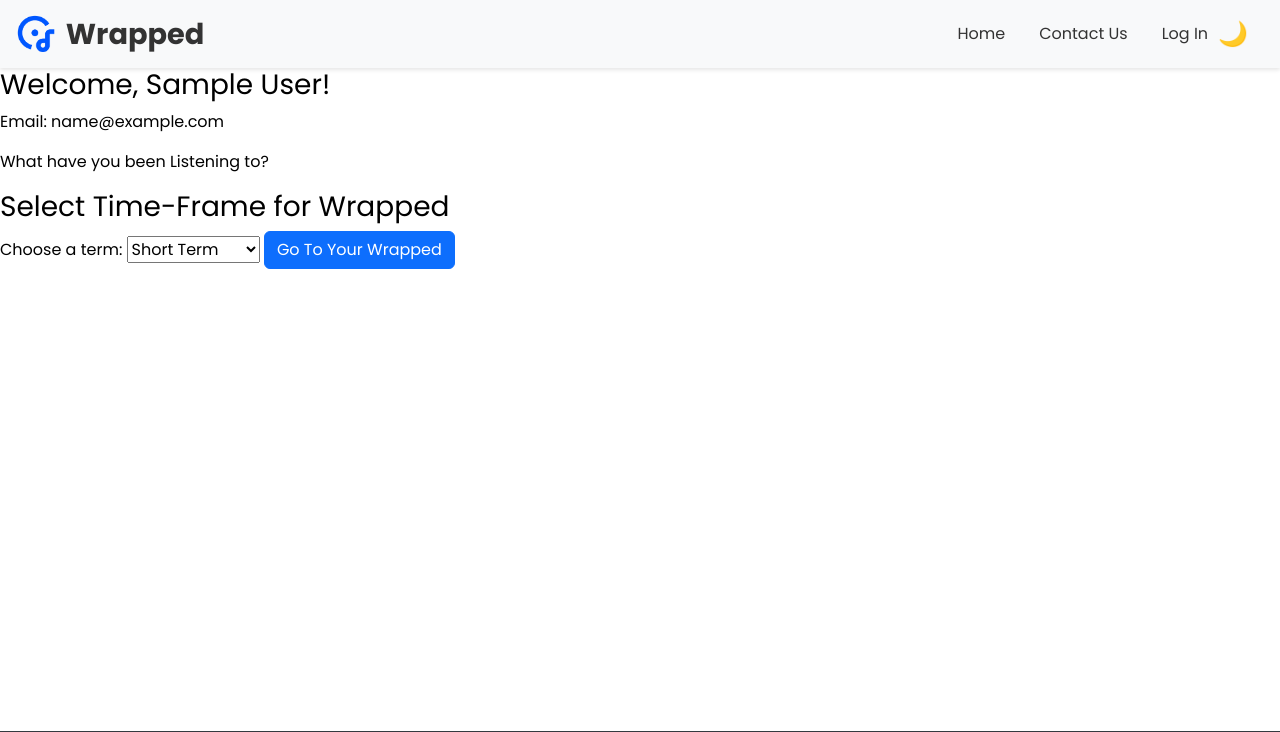
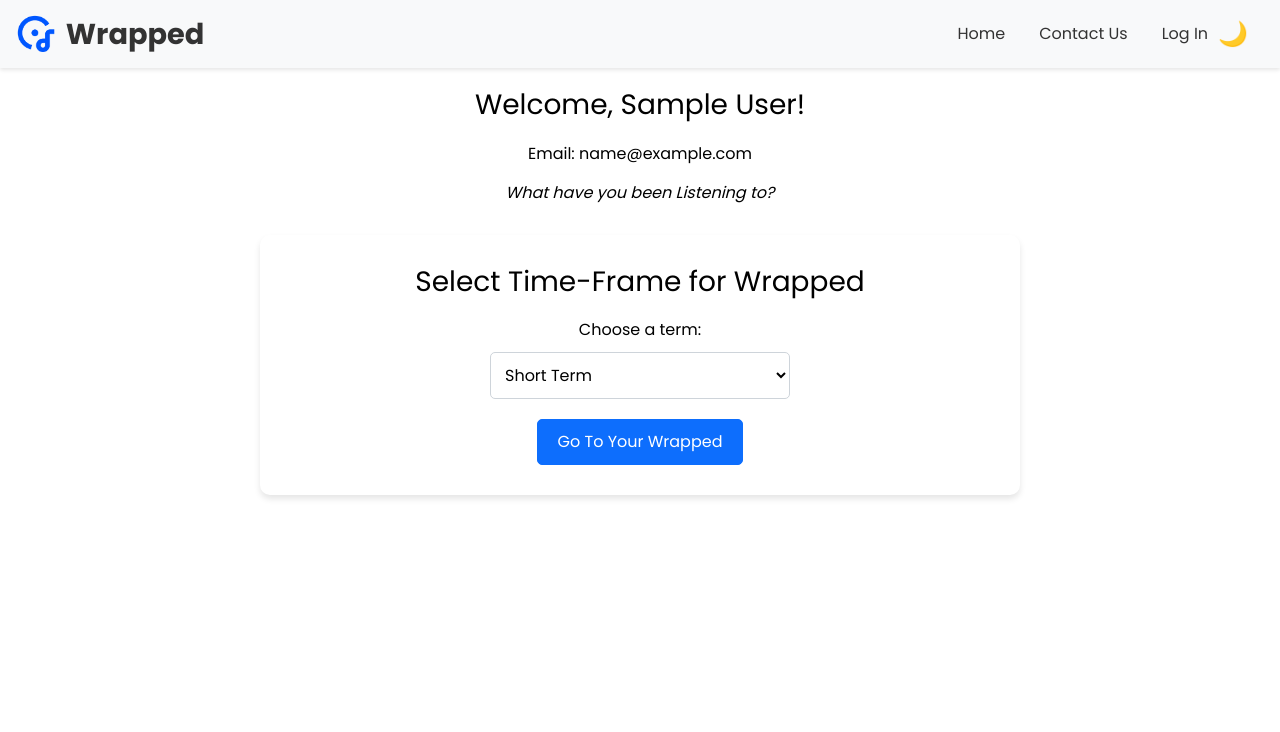
Before and after one commit to Blance5/Spotify-Wrapped, a Django app: template Wrapped_Proj/Wrapped/templates/home_logged_in.html in a window 1280 px wide. Shown: the top 732 px of the page. Run offline with Django 5.2, Linux system fonts and the light colour scheme; the template is opened without the code that fills it: most values are stand-ins (such as "Sample title", 1, 10 or a date in 2020).

Commit message:
basic text alignment

```diff
--- a/Wrapped_Proj/Wrapped/templates/base.html
+++ b/Wrapped_Proj/Wrapped/templates/base.html
@@ -4,7 +4,7 @@
 <html lang="en">
 <head>
     <meta charset="UTF-8">
-    <meta name="viewport" content="width=device-width, initial-scale=1.0">
+    <meta name="viewport" content="width=device-width, initial-scale=1.0 shrink-to-fit=no"">
     <title>{% block title %}My Django App{% endblock %}</title>
     <link rel="stylesheet" href="{% static 'styles.css' %}">
     <link rel="icon" type="image/x-icon" href="{% static 'favicon.ico' %}">
@@ -144,7 +144,10 @@
     <div style="display: flex; align-items: center; justify-content: space-between;">
         <div style="display: flex; align-items: center;">
             <img src="{% static 'wrap.png' %}" alt="Logo" style="height: 40px; margin-right: 10px;">
-            <h1 style="margin: 0;">Wrapped</h1>
+            <h1 style="margin: 0;">
+                <a href="{% url 'home_redirect' %}" style="color: inherit; text-decoration: none;">Wrapped</a>
+            </h1>
+
         </div>
         <nav>
             <div class="nav-links">
--- a/Wrapped_Proj/Wrapped/templates/home_logged_in.html
+++ b/Wrapped_Proj/Wrapped/templates/home_logged_in.html
@@ -6,27 +6,32 @@
 {% block content %}
 
 {% if spotify_user_data %}
-    <h3>Welcome, {{ spotify_user_data.profile.display_name }}!</h3>
-    <p>Email: {{ spotify_user_data.profile.email }}</p>
-    <p>What have you been Listening to?</p>
-
-
+<div style="text-align: center; max-width: 800px; margin: 0 auto; padding: 20px;">
+    <h3 style="margin-bottom: 20px;">Welcome, {{ spotify_user_data.profile.display_name }}!</h3>
+    <p style="margin-bottom: 15px;">Email: {{ spotify_user_data.profile.email }}</p>
+    <p style="margin-bottom: 30px; font-style: italic;">What have you been Listening to?</p>
 
     <!-- Dropdown for selecting term -->
-    <section>
-        <h3>Select Time-Frame for Wrapped</h3>
-        <form method="GET" action="{% url 'wrapped' %}" id="term-form">
-            <label for="term">Choose a term:</label>
-            <select id="term" name="term">
-                <option value="short_term" {% if selected_term == 'short_term' %}selected{% endif %}>Short Term</option>
-                <option value="medium_term" {% if selected_term == 'medium_term' %}selected{% endif %}>Medium Term</option>
-                <option value="long_term" {% if selected_term == 'long_term' %}selected{% endif %}>Long Term</option>
-            </select>
+    <section style="padding: 30px; border-radius: 10px; box-shadow: 0 4px 6px rgba(0,0,0,0.1);">
+        <h3 style="margin-bottom: 20px;">Select Time-Frame for Wrapped</h3>
+        <form method="GET" action="{% url 'wrapped' %}" id="term-form" style="display: flex; flex-direction: column; align-items: center;">
+            <div style="margin-bottom: 20px; width: 100%; max-width: 300px;">
+                <label for="term" style="display: block; margin-bottom: 10px;">Choose a term:</label>
+                <select id="term" name="term" style="width: 100%; padding: 10px; border-radius: 5px; border: 1px solid #ced4da; background-color: transparent;">
+                    <option value="short_term" {% if selected_term == 'short_term' %}selected{% endif %}>Short Term</option>
+                    <option value="medium_term" {% if selected_term == 'medium_term' %}selected{% endif %}>Medium Term</option>
+                    <option value="long_term" {% if selected_term == 'long_term' %}selected{% endif %}>Long Term</option>
+                </select>
+            </div>
 
             <!-- Button to go to Wrapped page -->
-            <button type="submit" class="btn btn-primary">Go To Your Wrapped</button>
+            <button type="submit" class="btn btn-primary" style="padding: 10px 20px; font-size: 16px; border-radius: 5px;">
+                Go To Your Wrapped
+            </button>
         </form>
     </section>
+</div>
+
 
 
 {% else %}
--- a/Wrapped_Proj/Wrapped/templates/profile.html
+++ b/Wrapped_Proj/Wrapped/templates/profile.html
@@ -3,7 +3,7 @@
 {% block title %}Profile - Wrapped{% endblock %}
 
 {% block content %}
-<div class="container-fluid px-4 pb-5 pt-4" style="margin-bottom: 100px;">
+<div class="container-fluid px-4 pb-5 pt-4">
     <div class="row">
         <div class="col-12">
             <div class="card shadow-sm mb-4">
@@ -57,7 +57,7 @@
 </div>
 
 
-    <div class="row">
+    <div class="row" style="padding: 15px;">
         <div class="col-12">
             <h3 class="mb-4 text-center text-md-start">Past Wraps</h3>
             <div class="row row-cols-1 row-cols-md-2 row-cols-lg-3 g-4">
--- a/Wrapped_Proj/static/styles.css
+++ b/Wrapped_Proj/static/styles.css
@@ -33,6 +33,18 @@ body.dark-mode .card h2,
 body.dark-mode .card p {
     color: var(--text-dark);
 }
+
+body.dark-mode select {
+    background-color: #333; /* Dark background for the dropdown */
+    color: var(--text-dark); /* Change text color for the dropdown */
+    border: 1px solid #555; /* Darker border for the dropdown */
+}
+
+body.dark-mode select option {
+    background-color: #333; /* Dark background for the options */
+    color: var(--text-dark); /* White text for the options */
+}
+
 
 .modal-content {
     background-color: var(--card-bg-light);
```
Also changed, not shown: Wrapped_Proj/Wrapped/templates/home_logged_out.html (+20 -1 lines), Wrapped_Proj/Wrapped/templates/wrapped.html (+7 -2 lines), Wrapped_Proj/db.sqlite3.
